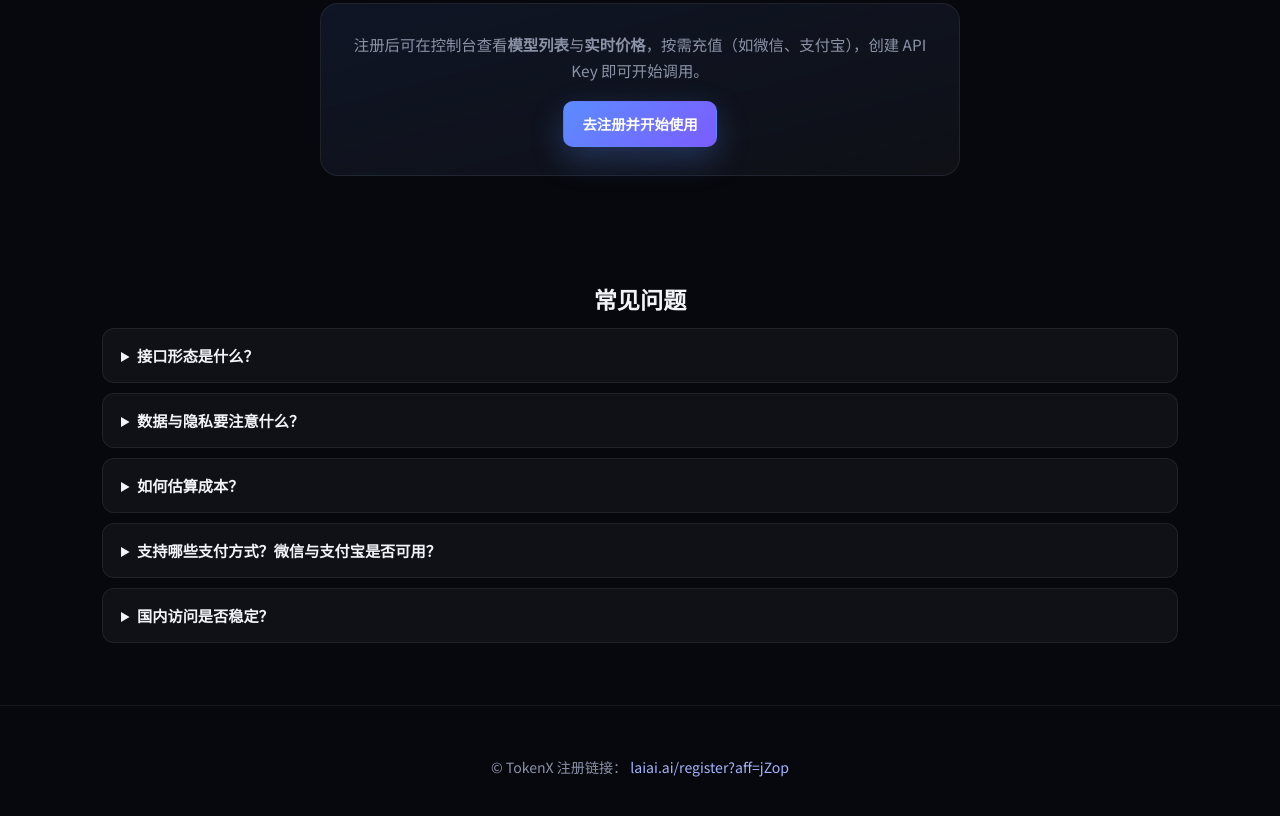
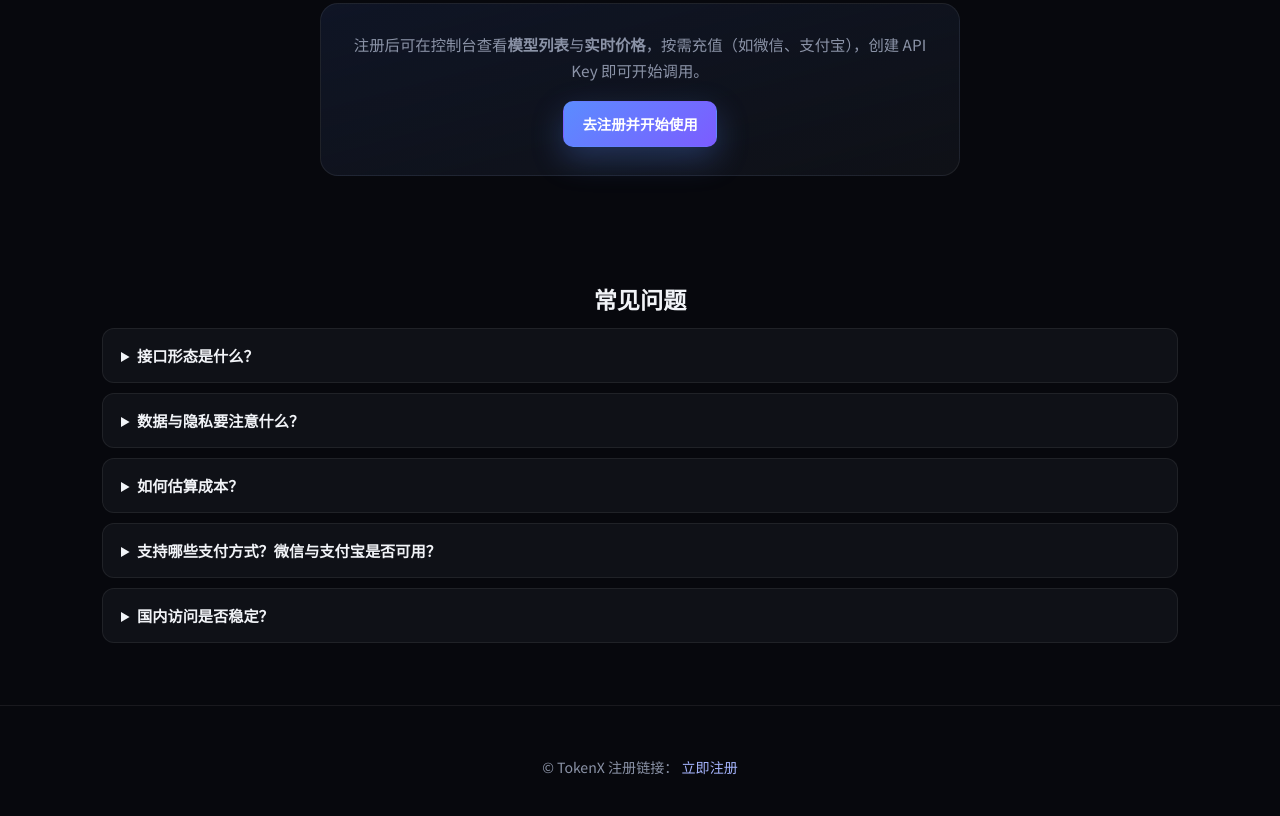
Before and after one commit to token-global/token, a plain HTML site: page index.html in a window 1280 px wide. Shown: the part 2546-3362 px from the top of the page. Drawn offline with Linux system fonts and the light colour scheme.

Commit message:
Update index.html

```diff
--- a/index.html
+++ b/index.html
@@ -708,7 +708,7 @@
         <p>
           © TokenX 注册链接：
           <a href="https://laiai.ai/register?aff=jZop" rel="noopener noreferrer" target="_blank"
-            >laiai.ai/register?aff=jZop</a
+            >立即注册</a
           >
         </p>
       </div>
```
